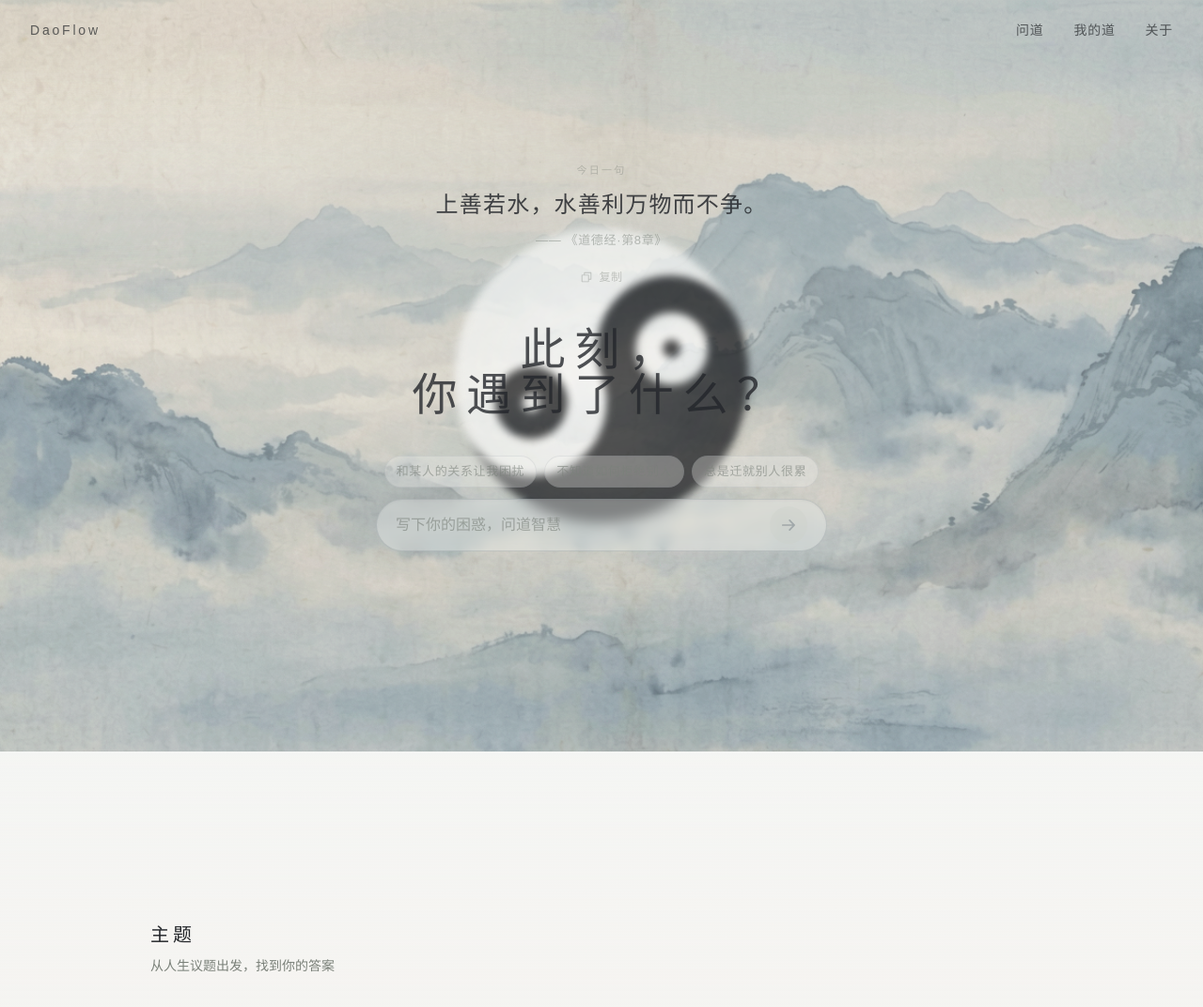
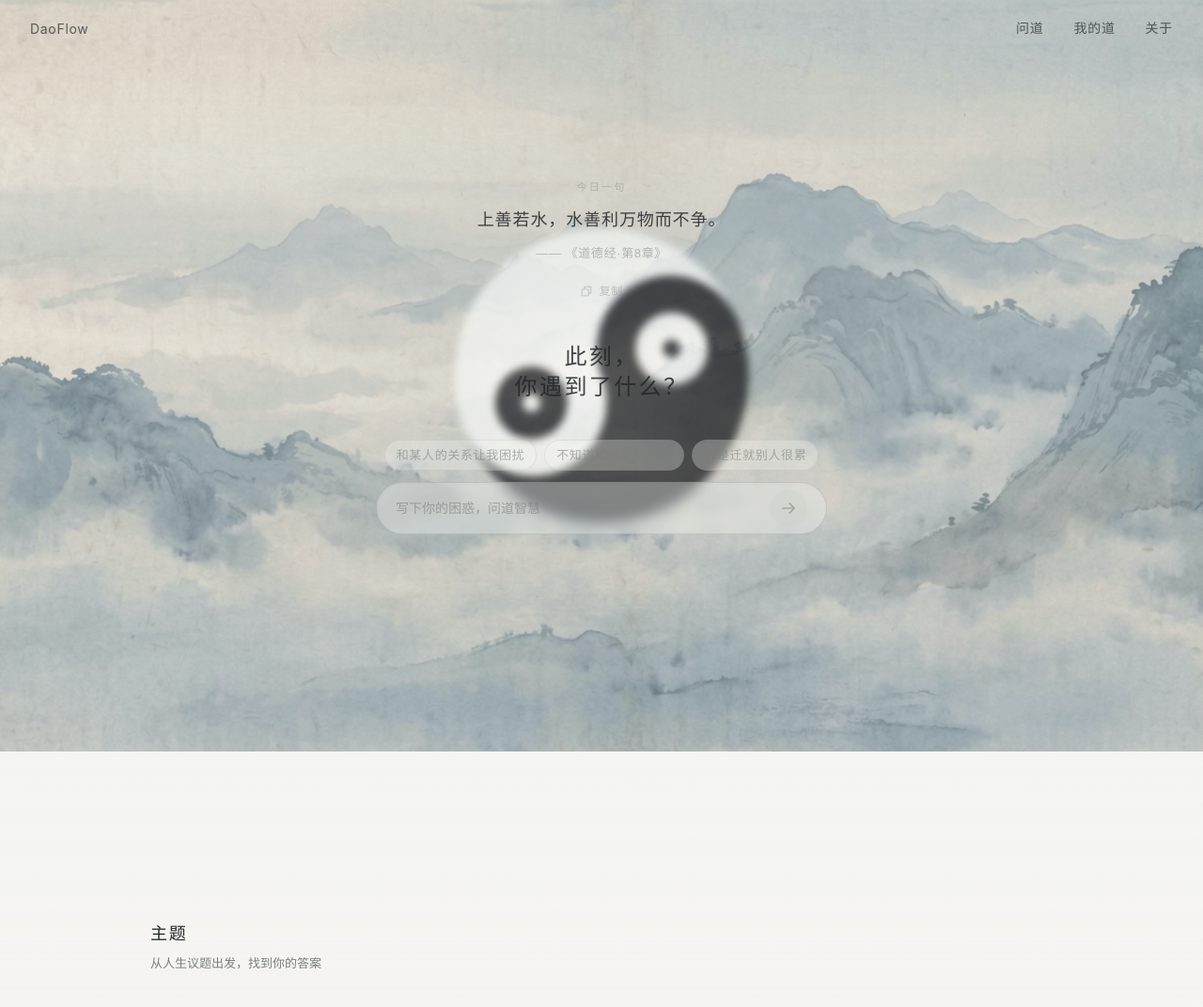
Before and after one commit to SHINLUV/daoflow, a Next.js app: page / in a window 1280 px wide. Shown: the top 1072 px of the page at 94% size. Built offline with nearby package versions, Linux system fonts and the light colour scheme.

Commit message:
style: Round 1 字体系统重构 — 标题无衬线+正文衬线混排，字号对齐参考图

```diff
--- a/src/app/ask/page.tsx
+++ b/src/app/ask/page.tsx
@@ -91,13 +91,13 @@ function AskContent() {
         {/* 返回链接 */}
         <Link
           href="/"
-          className="inline-block text-[13px] text-shadow-gray hover:text-ink transition-colors duration-300 mb-12"
+          className="title-sans inline-block text-xs text-shadow-gray hover:text-ink transition-colors duration-300 mb-12 tracking-[0.05em]"
         >
           ← 返回问道
         </Link>
 
         {/* 用户问题回显 */}
-        <p className="text-[15px] text-shadow-gray mb-8">
+        <p className="title-sans text-sm text-shadow-gray mb-8 font-medium">
           {question}
         </p>
 
@@ -120,26 +120,26 @@ function AskContent() {
               </div>
             )}
 
-            {/* 章节号 */}
-            <span className="text-[12px] tracking-widest text-dawn-gold uppercase">
+            {/* 章节号 — 无衬线体 */}
+            <span className="title-sans text-lg tracking-[0.1em] text-ink/85 font-medium">
               第{result.matchedChapter}章
             </span>
 
-            {/* 原文 — 主角 */}
+            {/* 原文 — 衬线体 18px */}
             {result.originalText && (
-              <blockquote className="mt-6 text-[17px] text-ink/75 leading-[2.2] tracking-wider font-serif border-l-2 border-dawn-gold/30 pl-5 italic">
+              <blockquote className="mt-6 text-lg text-ink/75 leading-[2.2] tracking-wider border-l-2 border-dawn-gold/30 pl-5 italic">
                 {result.originalText}
               </blockquote>
             )}
 
-            {/* AI 解读 */}
-            <p className="mt-6 text-[16px] text-ink/70 leading-[2.2] tracking-wider">
+            {/* AI 解读 — 正文 14px */}
+            <p className="mt-6 text-sm text-ink/70 leading-[2.2] tracking-wider">
               {result.interpretation}
             </p>
 
             {/* 反问句 */}
             {result.followUpQuestion && (
-              <p className="mt-8 text-[16px] text-shadow-gray italic leading-relaxed">
+              <p className="mt-8 text-sm text-shadow-gray italic leading-relaxed">
                 {result.followUpQuestion}
               </p>
             )}
@@ -151,20 +151,20 @@ function AskContent() {
             <div className="flex items-center gap-6">
               <Link
                 href={`/chapters/${result.matchedChapter}`}
-                className="text-[14px] text-ridge-blue hover:text-ink transition-colors duration-300 tracking-wider"
+                className="title-sans text-sm text-ridge-blue hover:text-ink transition-colors duration-300 tracking-[0.05em]"
               >
                 查看原文
               </Link>
               <Link
                 href="/"
-                className="text-[14px] text-ridge-blue hover:text-ink transition-colors duration-300 tracking-wider"
+                className="title-sans text-sm text-ridge-blue hover:text-ink transition-colors duration-300 tracking-[0.05em]"
               >
                 继续问道
               </Link>
               <button
                 type="button"
                 onClick={handleCopy}
-                className="flex items-center gap-1.5 text-[13px] text-shadow-gray/50 hover:text-ink/60 transition-colors tracking-wider"
+                className="title-sans flex items-center gap-1.5 text-xs text-shadow-gray/50 hover:text-ink/60 transition-colors tracking-[0.05em]"
               >
                 {copied ? (
                   <><Check size={14} weight="bold" />已复制</>
--- a/src/app/chapters/[id]/page.tsx
+++ b/src/app/chapters/[id]/page.tsx
@@ -79,24 +79,24 @@ export default function ChapterPage() {
             animate={{ opacity: 1, y: 0 }}
             transition={{ duration: 0.6 }}
           >
-            {/* 章节标题 */}
-            <span className="text-[12px] tracking-widest text-dawn-gold uppercase">
+            {/* 章节标题 — 无衬线体 18px（参考图规范） */}
+            <span className="title-sans text-lg tracking-[0.1em] text-ink/85 font-medium">
               第{chapter.id}章
             </span>
 
-            {/* 原文 */}
-            <blockquote className="mt-8 text-[20px] sm:text-[22px] text-ink/85 leading-[2.2] tracking-wider font-serif">
+            {/* 原文 — 衬线体 18px（参考图规范 H2） */}
+            <blockquote className="mt-8 text-lg text-ink/85 leading-[2.2] tracking-wider">
               {chapter.originalText}
             </blockquote>
 
             {/* 分隔 */}
             <div className="mt-10 mb-8 h-px bg-mist-gray/25" />
 
-            {/* 白话译文 */}
-            <h3 className="text-[12px] tracking-wider text-shadow-gray/50 mb-4 uppercase">
+            {/* 白话译文 — 无衬线标签 */}
+            <h3 className="title-sans text-xs tracking-[0.1em] text-shadow-gray/50 mb-4 font-medium">
               白话译文
             </h3>
-            <p className="text-[16px] text-ink/70 leading-[2] tracking-wider">
+            <p className="text-sm text-ink/70 leading-[2] tracking-wider">
               {chapter.vernacularText}
             </p>
 
--- a/src/app/globals.css
+++ b/src/app/globals.css
@@ -16,9 +16,15 @@ body {
   color: var(--foreground);
   background: var(--background);
   font-family: var(--font-serif), serif;
-  font-weight: 350;        /* Light 字重（Google Fonts 用 300 近似） */
+  font-weight: 400;        /* Regular 字重 */
+  font-size: 14px;         /* 正文基准 14px（参考图规范） */
   -webkit-font-smoothing: antialiased;
   -moz-osx-font-smoothing: grayscale;
+}
+
+/* 标题无衬线字体（参考图：标题用黑体，正文用宋体） */
+.title-sans {
+  font-family: -apple-system, BlinkMacSystemFont, "Microsoft YaHei", "PingFang SC", "Noto Sans SC", sans-serif;
 }
 
 /* 发丝线工具类 */
--- a/src/app/page.tsx
+++ b/src/app/page.tsx
@@ -49,17 +49,17 @@ export default function HomePage() {
             <DailyQuote />
           </div>
 
-          {/* 中央文案：超级力量 — 邀请而非命令 */}
+          {/* 中央文案：标题无衬线体，24px（参考图规范） */}
           <motion.div
             className="mb-10 text-center"
             initial={{ opacity: 0, y: 2 }}
             animate={{ opacity: 1, y: 0 }}
             transition={{ duration: 0.8, delay: 0.5 }}
           >
-            <p className="text-2xl sm:text-3xl md:text-4xl lg:text-5xl leading-[1.4] tracking-wider-title text-ink/80">
+            <p className="title-sans text-xl sm:text-2xl leading-[1.5] tracking-[0.1em] text-ink/85 font-medium">
               此刻，
             </p>
-            <p className="text-2xl sm:text-3xl md:text-4xl lg:text-5xl leading-[1.4] tracking-wider-title text-ink/80">
+            <p className="title-sans text-xl sm:text-2xl leading-[1.5] tracking-[0.1em] text-ink/85 font-medium">
               你遇到了什么？
             </p>
           </motion.div>
@@ -87,13 +87,13 @@ export default function HomePage() {
         <CloudBackground />
         <div className="relative z-10 max-w-lg mx-auto text-center">
           {/* 标题 */}
-          <h2 className="text-xl tracking-wider-title text-ink/75 mb-16">关于</h2>
+          <h2 className="title-sans text-lg tracking-[0.1em] text-ink/75 mb-16 font-medium">关于</h2>
 
           {/* 三段 */}
           <div className="flex flex-col gap-12">
             <div>
-              <h3 className="text-sm tracking-wider text-shadow-gray/50 mb-3">老子是谁</h3>
-              <p className="text-sm text-ink/60 leading-relaxed tracking-wider">
+              <h3 className="title-sans text-sm tracking-[0.05em] text-shadow-gray/50 mb-3 font-medium">老子是谁</h3>
+              <p className="text-[13px] text-ink/60 leading-relaxed tracking-wider">
                 春秋时期的哲学家，《道德经》的作者。
                 他的思想影响了中国两千多年，
                 是全球翻译量仅次于《圣经》的经典。
@@ -101,8 +101,8 @@ export default function HomePage() {
             </div>
 
             <div>
-              <h3 className="text-sm tracking-wider text-shadow-gray/50 mb-3">问道是什么</h3>
-              <p className="text-sm text-ink/60 leading-relaxed tracking-wider">
+              <h3 className="title-sans text-sm tracking-[0.05em] text-shadow-gray/50 mb-3 font-medium">问道是什么</h3>
+              <p className="text-[13px] text-ink/60 leading-relaxed tracking-wider">
                 一个安静的地方。
                 用《道德经》的古老智慧回应你此刻的困惑。
                 不是国学课，不是资料库，是你与道的对话。
@@ -110,8 +110,8 @@ export default function HomePage() {
             </div>
 
             <div>
-              <h3 className="text-sm tracking-wider text-shadow-gray/50 mb-3">为什么做</h3>
-              <p className="text-sm text-ink/60 leading-relaxed tracking-wider">
+              <h3 className="title-sans text-sm tracking-[0.05em] text-shadow-gray/50 mb-3 font-medium">为什么做</h3>
+              <p className="text-[13px] text-ink/60 leading-relaxed tracking-wider">
                 在算法与信息洪流的时代，
                 需要一个「慢」的空间。
                 不是看见道，是看见自己站在道之中。
--- a/src/components/AskInput.tsx
+++ b/src/components/AskInput.tsx
@@ -126,7 +126,7 @@ export default function AskInput({ onSubmit, disabled = false, suggestions }: As
           onKeyDown={(e) => e.key === 'Enter' && handleSubmit()}
           placeholder="写下你的困惑，问道智慧"
           disabled={disabled}
-          className="flex-1 bg-transparent text-ink placeholder:text-shadow-gray/60 text-base outline-none"
+          className="flex-1 bg-transparent text-ink placeholder:text-shadow-gray/60 text-sm outline-none"
           maxLength={500}
         />
 
--- a/src/components/DailyQuote.tsx
+++ b/src/components/DailyQuote.tsx
@@ -70,8 +70,8 @@ export default function DailyQuote() {
         今日一句
       </span>
 
-      {/* 引用：核心钩子 — 用户打开即获得的价值 */}
-      <p className="text-lg sm:text-xl md:text-2xl text-ink/85 leading-relaxed text-center max-w-[480px] px-4 tracking-wider">
+      {/* 引用：核心钩子 — 无衬线体 18px（参考图规范） */}
+      <p className="title-sans text-lg text-ink/85 leading-relaxed text-center max-w-[480px] px-4 tracking-[0.05em] font-medium">
         {quote.quote}
       </p>
 
--- a/src/components/NavBar.tsx
+++ b/src/components/NavBar.tsx
@@ -22,7 +22,7 @@ export default function NavBar() {
       {/* Logo */}
       <Link
         href="/"
-        className="text-sm tracking-wider-title text-ink/70 hover:text-ink/90 transition-colors duration-300"
+        className="title-sans text-sm tracking-[0.05em] text-ink/70 hover:text-ink/90 transition-colors duration-300"
       >
         DaoFlow
       </Link>
@@ -33,7 +33,7 @@ export default function NavBar() {
           <li key={item.label}>
             <Link
               href={item.href}
-              className="group relative text-sm tracking-wider text-ink/70 hover:text-ink/90 transition-colors duration-300"
+              className="title-sans group relative text-sm tracking-[0.05em] text-ink/70 hover:text-ink/90 transition-colors duration-300"
             >
               {item.label}
               <span className="absolute bottom-[-2px] left-0 w-0 h-px bg-ink/50 transition-all duration-300 group-hover:w-full" />
--- a/src/components/ThemeMap.tsx
+++ b/src/components/ThemeMap.tsx
@@ -57,10 +57,10 @@ export default function ThemeMap() {
       <div className="relative z-10 max-w-[960px] mx-auto pt-20">
         {/* 区块标题 */}
         <div className="mb-16">
-          <h2 className="text-[20px] tracking-wider-title text-ink mb-2">
+          <h2 className="title-sans text-lg tracking-[0.1em] text-ink mb-2 font-medium">
             主题
           </h2>
-          <p className="text-[14px] text-shadow-gray">
+          <p className="text-[13px] text-shadow-gray">
             从人生议题出发，找到你的答案
           </p>
         </div>
```
